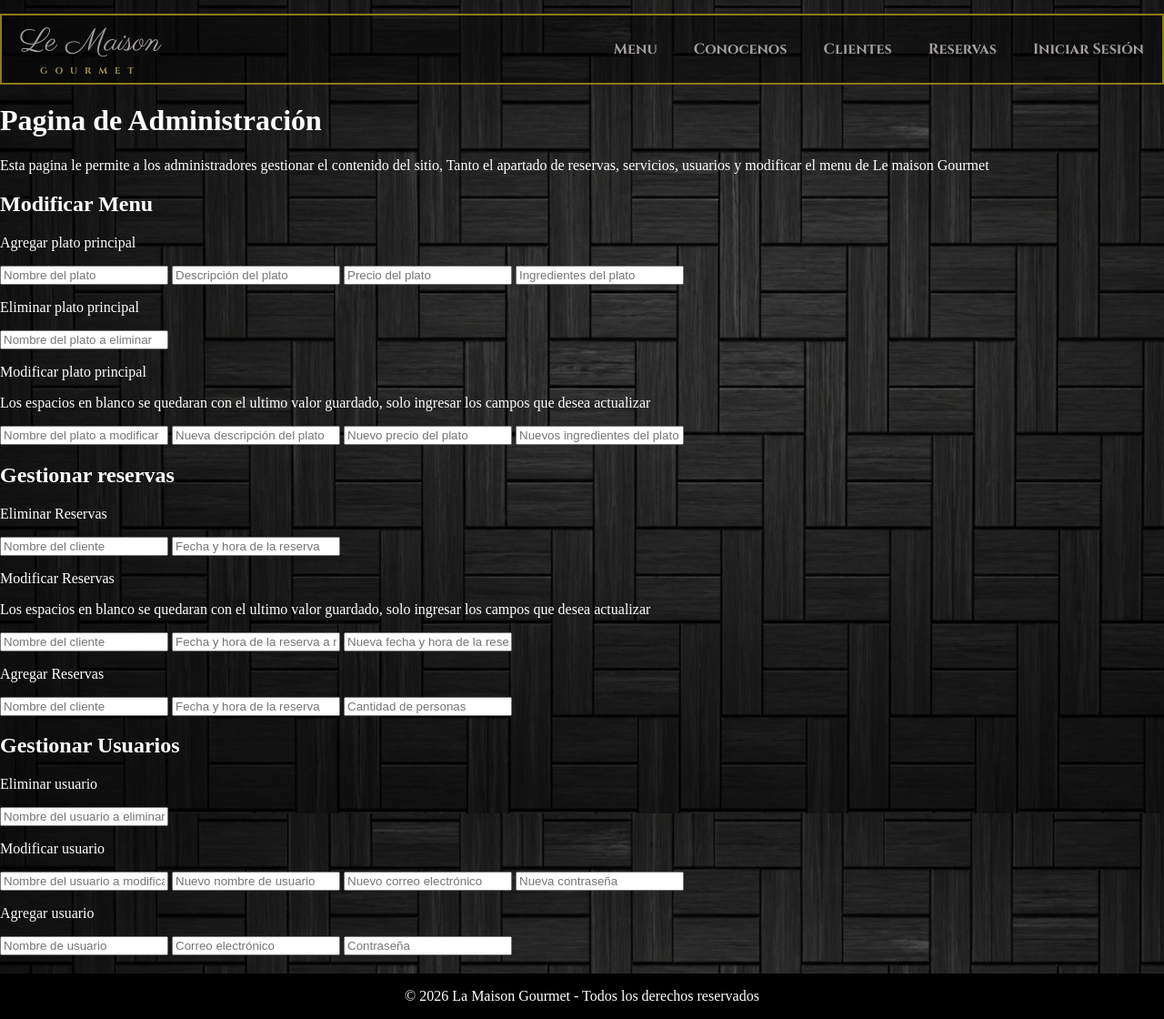
After one commit to LucasRodaFiuba/IDS_TP_FINAL, a Flask app: page /admin in a window 1280 px wide. The commit adds this page. Shown: the whole page at 91% size. Run offline with Flask 3, Linux system fonts and the light colour scheme.

Commit message:
Avances del front
Co-authored-by: nachin-gulis <Igonzalezd@fi.uba.ar>

```diff
--- a/app.py
+++ b/app.py
@@ -27,5 +27,14 @@ def pagina_clientes():
     return render_template('clientes.html')
 
 
+@app.route('/iniciar_sesion')
+def iniciar_sesion():
+    return render_template('iniciar_sesion.html')
+
+@app.route('/admin')
+def pagina_admin():
+    return render_template('admin.html')
+
+
 if __name__ == "__main__":
     app.run(debug=True)
--- a/static/css/style.css
+++ b/static/css/style.css
@@ -13,20 +13,22 @@ header {
   border: 2px solid #907a1a;
 }
 
-#Logo {
-    color: #c9a646;
+#Logo a {
+    text-decoration: none;
     display: flex;
     flex-direction: column;
     align-items: center;
 }
 
-
+#Logo {
+    color: #c9a646;
+}
 
 #Maison {
     color: #a6a0a0;
     font-size: 35px;
     font-family: 'Parisienne', cursive;
-     margin: 0;
+    margin: 0;
 }
 
 #Gourmet {
@@ -45,7 +47,7 @@ header {
   padding: 0;
 }
 
-#Botones a {
+#Botones li a {
   color: #a6a0a0;
   text-decoration: none;
   font-family: 'Cinzel', serif;
@@ -154,6 +156,13 @@ header {
     display: flex;
     justify-content: center;
     color: white;
+    margin-top: 20px;
+}
+
+#Derechos a {
+    text-decoration: none;
+    color: inherit;
+    cursor: default;
 }
 
 #Nuestromenu{
@@ -166,23 +175,3 @@ header {
     flex-wrap: wrap;
     margin-top: 50px;
 }
-
-#SobreNosotros{
-    color: #a6a0a0;
-}
-
-#SobreNosotros img {
-    width: 250px;
-    height: 250px;
-}
-
-#SobreNosotros{
-    color: #a6a0a0;
-    text-align: left;
-}
-
-#BloqueNosotros{
-    display: flex;
-    justify-content: center;
-    margin-top: 200px;
-}
--- /dev/null
+++ b/static/css/style_admin.css
@@ -0,0 +1,3 @@
+body {
+    color: white;
+}
--- /dev/null
+++ b/templates/admin.html
@@ -0,0 +1,97 @@
+<!DOCTYPE html>
+<html lang="es">
+<head>
+    <meta charset="UTF-8">
+    <meta name="viewport" content="width=device-width, initial-scale=1.0">
+    <link rel="stylesheet" href="{{ url_for('static', filename='css/style_admin.css') }}">
+    <title>Admin Le Mansion Gourmet</title>
+</head>
+<body>
+
+    {% extends "base.html" %}
+
+    {% block title %}Le Maison Gourmet{% endblock %}
+
+    {% block content %}
+
+    <div id="Explicacion">
+        <h1>Pagina de Administración</h1>
+        <p>Esta pagina le permite a los administradores gestionar el contenido del sitio, Tanto el apartado de reservas, servicios, usuarios y modificar el menu de Le maison Gourmet </p>
+    </div>
+
+    <div id ="Modificar_menu">
+        <h2>Modificar Menu</h2>
+        <div id="Agregar_plato">
+            <p>Agregar plato principal</p>
+            <input type="text" placeholder="Nombre del plato">
+            <input type="text" placeholder="Descripción del plato">
+            <input type="text" placeholder="Precio del plato">
+            <input type="text" placeholder="Ingredientes del plato">
+        </div>
+
+        <div id="Eliminar_plato">
+            <p>Eliminar plato principal</p>
+            <input type="text" placeholder="Nombre del plato a eliminar">
+        </div>
+
+        <div id="Modificar_plato">
+            <p>Modificar plato principal</p>
+            <p>Los espacios en blanco se quedaran con el ultimo valor guardado, solo ingresar los campos que desea actualizar</p>
+            <input type="text" placeholder="Nombre del plato a modificar">
+            <input type="text" placeholder="Nueva descripción del plato">
+            <input type="text" placeholder="Nuevo precio del plato">
+            <input type="text" placeholder="Nuevos ingredientes del plato">
+        </div>
+    </div>
+
+    <div id="Gestionar_reservas">
+        <h2>Gestionar reservas</h2>
+        <div id="Eliminar_reserva">
+            <p>Eliminar Reservas</p>
+            <input type="text" placeholder="Nombre del cliente">
+            <input type="datetime" placeholder="Fecha y hora de la reserva">
+        </div>
+
+        <div id="Modificar_reserva">
+            <p>Modificar Reservas</p>
+            <p>Los espacios en blanco se quedaran con el ultimo valor guardado, solo ingresar los campos que desea actualizar</p>
+            <input type="text" placeholder="Nombre del cliente">
+            <input type="datetime" placeholder="Fecha y hora de la reserva a modificar">
+            <input type="datetime" placeholder="Nueva fecha y hora de la reserva">
+        </div>
+
+        <div id="Agregar_reserva">
+            <p>Agregar Reservas</p>
+            <input type="text" placeholder="Nombre del cliente">
+            <input type="datetime" placeholder="Fecha y hora de la reserva">
+            <input type="text" placeholder="Cantidad de personas">
+        </div>
+    </div>
+
+    <div id="Gestionar_usuarios">
+        <h2>Gestionar Usuarios</h2>
+
+        <div id="Eliminar_usuario">
+            <p>Eliminar usuario</p>
+            <input type="text" placeholder="Nombre del usuario a eliminar">
+        </div>
+
+        <div id="Modificar_usuario">
+            <p>Modificar usuario</p>
+            <input type="text" placeholder="Nombre del usuario a modificar">
+            <input type="text" placeholder="Nuevo nombre de usuario">
+            <input type="email" placeholder="Nuevo correo electrónico">
+            <input type="password" placeholder="Nueva contraseña">
+        </div>
+
+        <div id="Agregar_usuario">
+            <p>Agregar usuario</p>
+            <input type="text" placeholder="Nombre de usuario">
+            <input type="email" placeholder="Correo electrónico">
+            <input type="password" placeholder="Contraseña">
+        </div>
+    </div>
+    {% endblock %}
+
+</body>
+</html>
--- /dev/null
+++ b/templates/base.html
@@ -0,0 +1,45 @@
+<!DOCTYPE html>
+<html lang="es">
+<head>
+    <meta charset="UTF-8">
+    <meta name="viewport" content="width=device-width, initial-scale=1.0">
+    <link rel="stylesheet" href="{{ url_for('static', filename='css/style.css') }}">
+    <link rel="icon" href="{{ url_for('static', filename='img/icono.ico') }}" type="image/x-icon">
+    <link href="https://fonts.googleapis.com/css2?family=Parisienne&display=swap" rel="stylesheet">
+    <link href="https://fonts.googleapis.com/css2?family=Cinzel:wght@700&display=swap" rel="stylesheet">
+    <link href="https://fonts.googleapis.com/css2?family=Cormorant+Garamond:wght@400;600&display=swap" rel="stylesheet">
+
+    <title>Le Maison Gourmet</title>
+</head>
+<body>
+
+    <header>
+        <div id="Logo">
+            <a href="{{ url_for('home')}}">
+                <div id="Maison">Le Maison</div>
+                <div id="Gourmet">GOURMET</div>
+            </a>
+        </div>
+
+        <ul id="Botones">
+            <li><a href="{{ url_for('pagina_menu') }}">Menu</a></li>
+            <li><a href="{{ url_for('pagina_nosotros') }}">Conocenos</a></li>
+            <li><a href="{{ url_for('pagina_clientes') }}">Clientes</a></li>
+            <li><a href="{{ url_for('pagina_reservas') }}">Reservas</a></li>
+            <li><a href="{{ url_for('iniciar_sesion') }}">Iniciar Sesión</a></li>
+        </ul>
+    </header>
+
+    <main>
+        {% block content %}
+        {% endblock %}
+    </main>
+
+    <footer id="Derechos">
+        <a href="{{ url_for('pagina_admin') }}">
+            <p>© 2026 La Maison Gourmet - Todos los derechos reservados</p>
+        </a>
+    </footer>
+
+</body>
+</html>
```
Also changed, not shown: static/css/style_login.css (added, +71 -0 lines), static/css/style_nosotros.css (added, +34 -0 lines), templates/index.html (+5 -29 lines), templates/iniciar_sesion.html (added, +38 -0 lines), templates/nosotros.html (+18 -7 lines), static/img/icono.ico (added).
